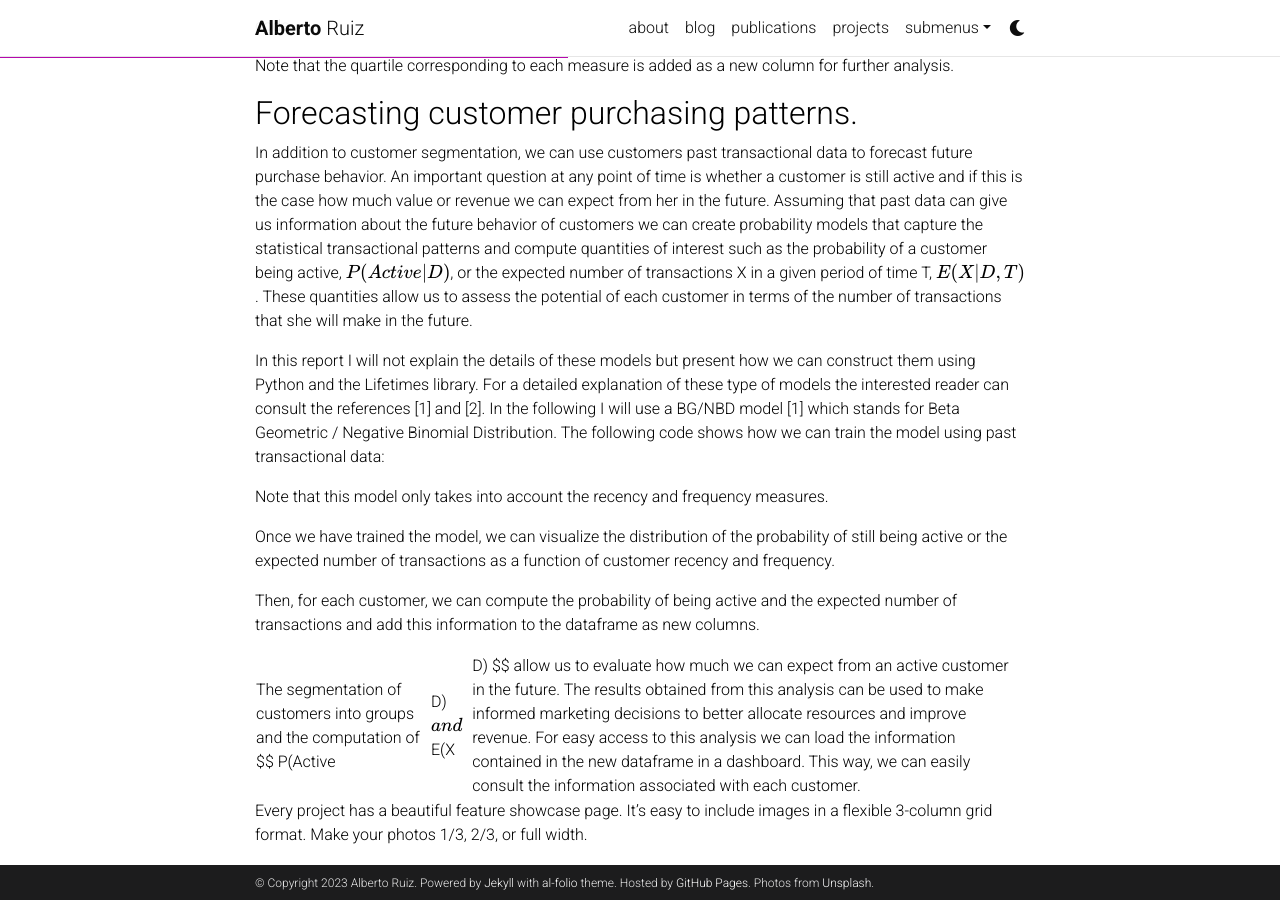
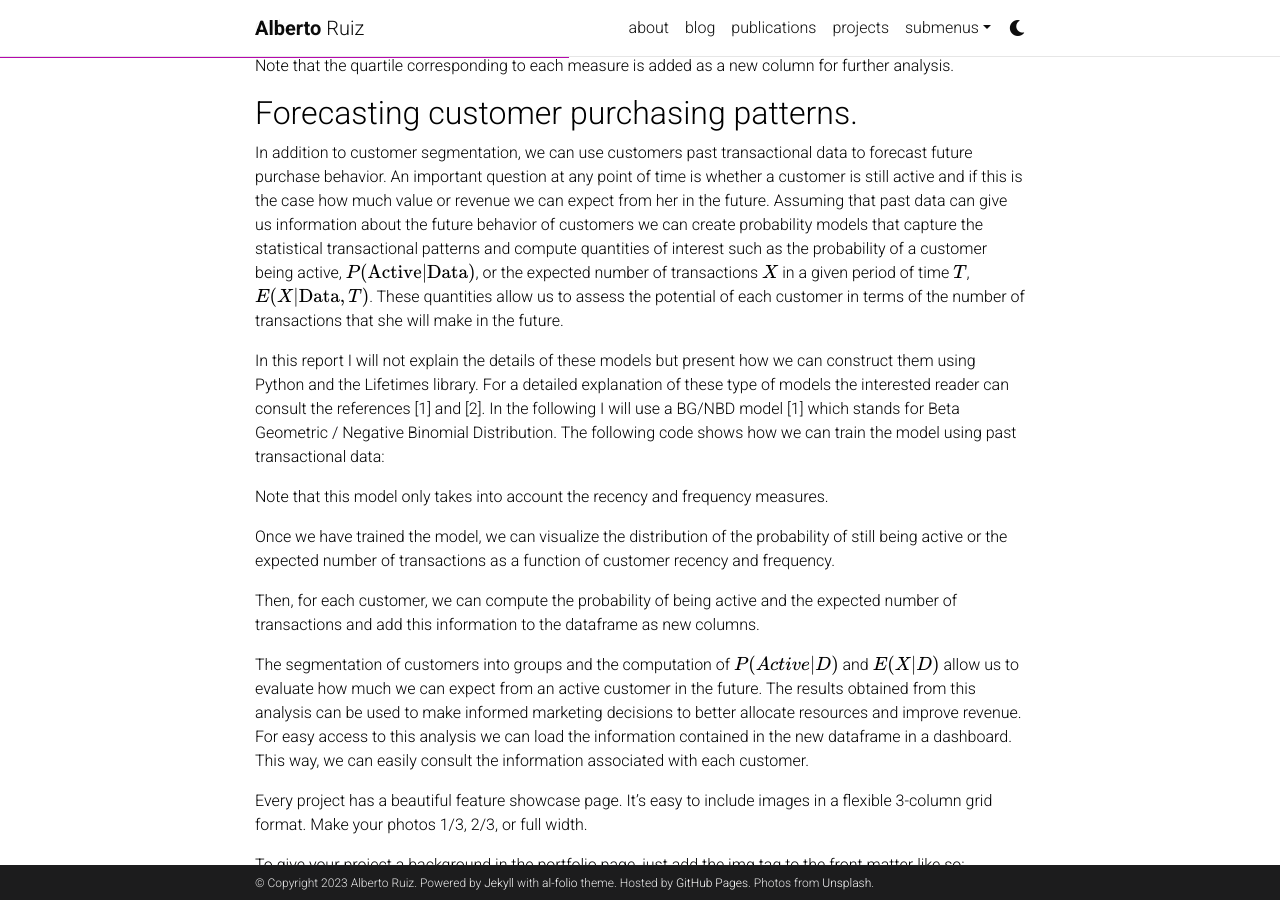
Before and after one commit to AlbertoR94/AlbertoR94, a Jekyll site: the page built from _projects/1_project.md, in a window 1280 px wide and 900 px high, scrolled down 1855 px. Built offline with Jekyll 4.4.1, drawn with Linux system fonts in a browser that asks for light colours; full-size pictures stand in for the smaller copies a plugin makes; comment, search, counter and statistics services are not loaded; a style sheet for code colours, icons or effects is not loaded.

Commit message:
Update 1_project.md
math updated

```diff
--- a/_projects/1_project.md
+++ b/_projects/1_project.md
@@ -41,7 +41,7 @@ Note that the quartile corresponding to each measure is added as a new column fo
 
 ## Forecasting customer purchasing patterns.
 
-In addition to customer segmentation, we can use customers past transactional data to forecast future purchase behavior. An important question at any point of time is whether a customer is still active and if this is the case how much value or revenue we can expect from her in the future. Assuming that past data can give us information about the future behavior of customers we can create probability models that capture the statistical transactional patterns and compute quantities of interest such as the probability of a customer being active, $$ P(Active \lvert D) $$, or the expected number of transactions X in a given period of time T, $$ E(X \lvert D,T) $$. These quantities allow us to assess the potential of each customer in terms of the number of transactions that she will make in the future.
+In addition to customer segmentation, we can use customers past transactional data to forecast future purchase behavior. An important question at any point of time is whether a customer is still active and if this is the case how much value or revenue we can expect from her in the future. Assuming that past data can give us information about the future behavior of customers we can create probability models that capture the statistical transactional patterns and compute quantities of interest such as the probability of a customer being active, $$ P(\textrm{Active} \lvert \textrm{Data}) $$, or the expected number of transactions $$ X $$ in a given period of time $$ T $$, $$ E(X \lvert \textrm{Data},T) $$. These quantities allow us to assess the potential of each customer in terms of the number of transactions that she will make in the future.
 
 In this report I will not explain the details of these models but present how we can construct them using Python and the Lifetimes library. For a detailed explanation of these type of models the interested reader can consult the references [1] and [2]. In the following I will use a BG/NBD model [1] which stands for Beta Geometric / Negative Binomial Distribution. The following code shows how we can train the model using past transactional data:
 
@@ -51,7 +51,7 @@ Once we have trained the model, we can visualize the distribution of the probabi
 
 Then, for each customer, we can compute the probability of being active and the expected number of transactions and add this information to the dataframe as new columns.
 
-The segmentation of customers into groups and the computation of $$ P(Active|D) $$ and $$ E(X|D) $$ allow us to evaluate how much we can expect from an active customer in the future. The results obtained from this analysis can be used to make informed marketing decisions to better allocate resources and improve revenue. For easy access to this analysis we can load the information contained in the new dataframe in a dashboard. This way, we can easily consult the information associated with each customer.
+The segmentation of customers into groups and the computation of $$ P(Active \lvert D) $$ and $$ E(X \lvert D) $$ allow us to evaluate how much we can expect from an active customer in the future. The results obtained from this analysis can be used to make informed marketing decisions to better allocate resources and improve revenue. For easy access to this analysis we can load the information contained in the new dataframe in a dashboard. This way, we can easily consult the information associated with each customer.
 
 Every project has a beautiful feature showcase page.
 It's easy to include images in a flexible 3-column grid format.
```
